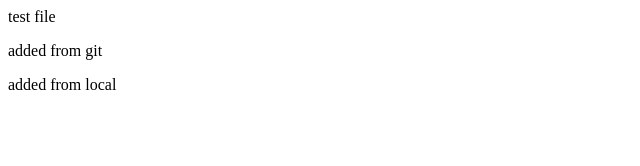
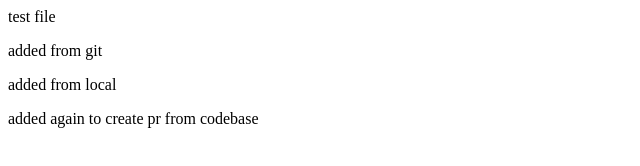
Before and after one commit to Ishwarpatidar/apnacollage, a plain HTML site: page index.html in a window 1280 px wide. Shown: the whole page, without its empty margins (0-640 px from the left). Drawn offline with Linux system fonts and the light colour scheme.

Commit message:
added line to create pr from local

```diff
--- a/index.html
+++ b/index.html
@@ -1,3 +1,4 @@
 <p>test file</p>
 <p>added from git</p>
 <p>added from local</p>
+<p> added again to create pr from codebase</p>
```
